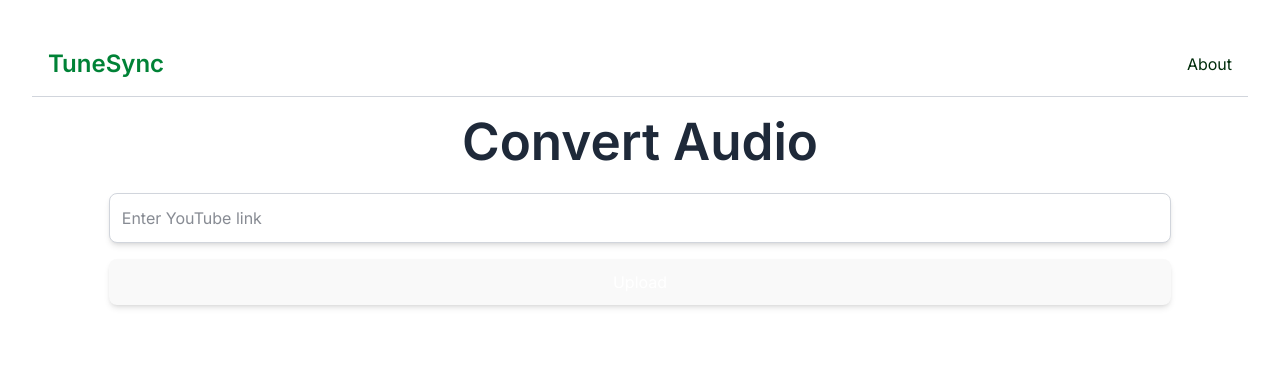
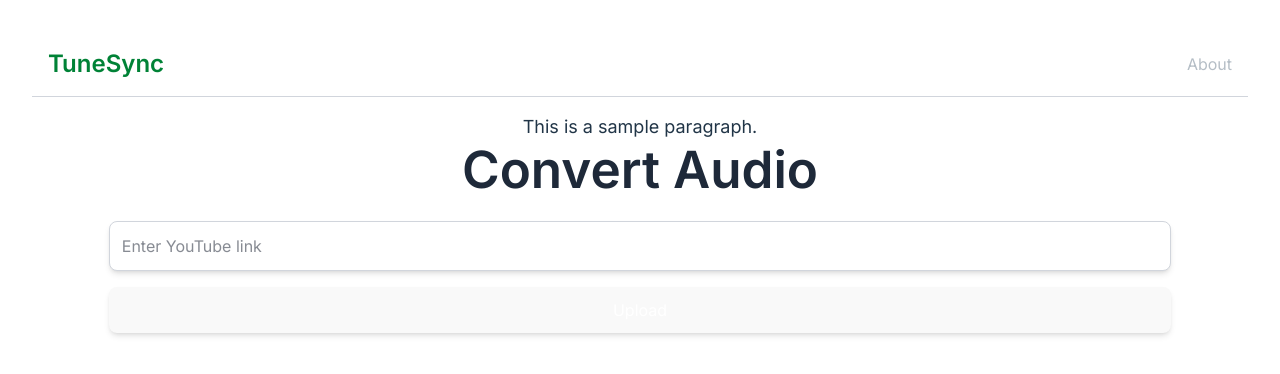
Before and after one commit to bryanyoo5433/TuneSync, a React (Vite) app in the folder client/: page / in a window 1280 px wide. Shown: the top 374 px of the page. Built offline with nearby package versions, Linux system fonts and the light colour scheme.

Commit message:
messing with color scheme

```diff
--- a/client/src/App.jsx
+++ b/client/src/App.jsx
@@ -1,7 +1,5 @@
 import react, { useState } from 'react'
 import { LineChart, Line, XAxis, YAxis, CartesianGrid, Tooltip, ResponsiveContainer } from "recharts";
-import reactLogo from './assets/react.svg'
-import viteLogo from '/vite.svg'
 import './App.css'
 
 
@@ -48,15 +46,6 @@ const App = () => {
 
   return (
     <>
-      {/*<div>
-        <a href="https://vite.dev" target="_blank">
-          <img src={viteLogo} className="logo" alt="Vite logo" />
-        </a>
-        <a href="https://react.dev" target="_blank">
-          <img src={reactLogo} className="logo react" alt="React logo" />
-        </a>
-      </div>
-      <h1>Vite + React</h1>*/}
       <div className='text-grey-900 h-screen w-full flex flex-col'>
 
         {/* Header */}
@@ -72,7 +61,9 @@ const App = () => {
         {/* Main Content */}
         <main className='graph-container'>
           <div>
-            <h1 className='text-3xl font-bold mb-6 text-gray-800 text-center '>Convert Audio</h1>
+          <p className="text-lg font-inter">This is a sample paragraph.</p>
+
+            <h1 className='text-3xl font-bold font-garamond mb-6 text-gray-800 text-center'>Convert Audio</h1>
             <input
               type='text'
               value={youtubeLink}
@@ -104,12 +95,6 @@ const App = () => {
           </div>
         </main>
       </div>
-
-      {/*<div className="card">
-        <button onClick={() => setCount((count) => count + 1)}>
-          count is {count}
-        </button>
-      </div>*/}
     </>
   )
 }
--- a/client/src/index.css
+++ b/client/src/index.css
@@ -5,7 +5,7 @@
 
   color-scheme: light dark;
   color: rgba(255, 255, 255, 0.87);
-  background-color: #ffffff;
+  background-color: #e6e1dd;
 
   font-synthesis: none;
   text-rendering: optimizeLegibility;
@@ -15,7 +15,7 @@
 
 a {
   font-weight: 500;
-  color: #012d0b;
+  color: #b5bec6;
   text-decoration: inherit;
 }
 a:hover {
@@ -42,12 +42,12 @@ button {
   font-size: 1em;
   font-weight: 500;
   font-family: inherit;
-  background-color: #09551b;
+  background-color: #304f6d;
   cursor: pointer;
   transition: border-color 0.25s;
 }
 button:hover {
-  border-color: #041b09;
+  border-color: #899481;
 }
 button:focus,
 button:focus-visible {
--- a/client/vite.config.js
+++ b/client/vite.config.js
@@ -6,4 +6,12 @@ import react from '@vitejs/plugin-react'
 export default defineConfig({
   plugins: [react(),
     tailwindcss(),],
+    theme: {
+      extend: {
+        fontFamily: {
+          garamond: ['EB Garamond', 'serif'],
+          inter: ['Inter', 'sans-serif'],
+        },
+      },
+    },
 })
```
